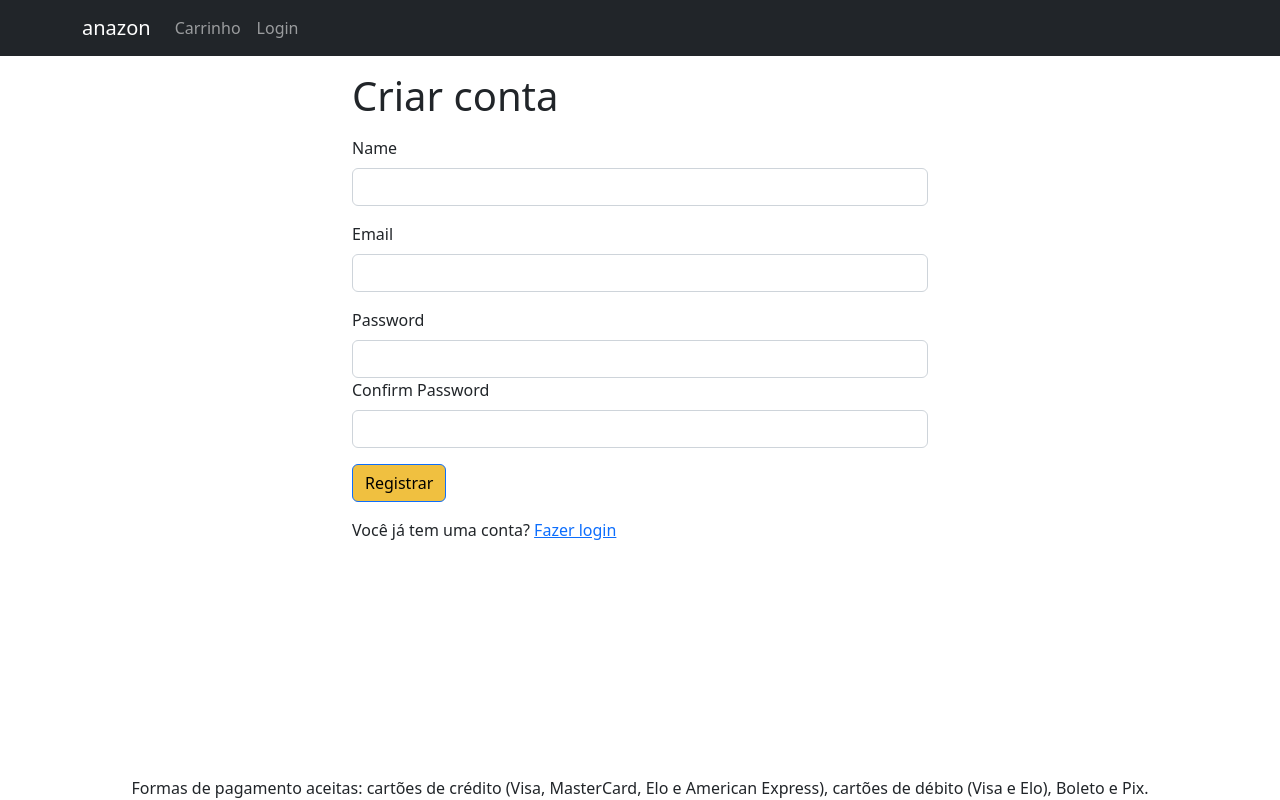
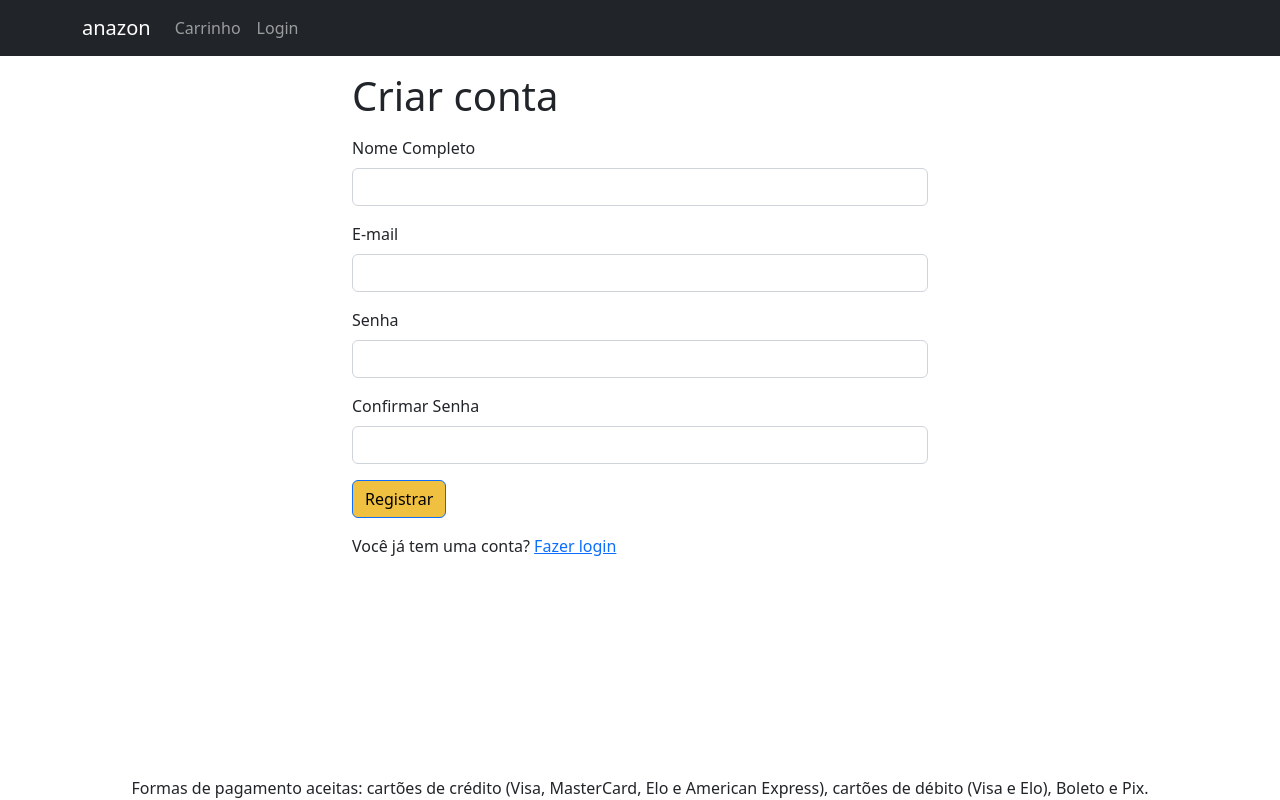
Before and after one commit to driven-education-cfigueiroa/projeto15-anazon-front, a React (Create React App) app: page /signup in a window 1280 px wide. Built offline with nearby package versions, Linux system fonts and the light colour scheme; no server answers.

Commit message:
feat: add Signup Page

```diff
--- a/src/pages/SignupPage.jsx
+++ b/src/pages/SignupPage.jsx
@@ -1,34 +1,86 @@
-import { Link, useLocation } from 'react-router-dom';
-import { Button, Container, Form } from 'react-bootstrap';
+import { Link, useLocation, useNavigate } from 'react-router-dom';
+import { Container, Form, Button } from 'react-bootstrap';
 import { Helmet } from 'react-helmet-async';
+import { api as axios } from '../services/api';
+import { useContext, useEffect, useState } from 'react';
+import { Store } from '../contexts/Store';
+import { toast } from 'react-toastify';
+import { getError } from '../utils/getError.js';
 
 export const SignupPage = () => {
+  const navigate = useNavigate();
   const { search } = useLocation();
   const redirectInUrl = new URLSearchParams(search).get('redirect');
   const redirect = redirectInUrl ? redirectInUrl : '/';
+
+  const [name, setName] = useState('');
+  const [email, setEmail] = useState('');
+  const [password, setPassword] = useState('');
+  const [confirmPassword, setConfirmPassword] = useState('');
+
+  const { state, dispatch: ctxDispatch } = useContext(Store);
+  const { userInfo } = state;
+  const submitHandler = async (e) => {
+    e.preventDefault();
+    if (password !== confirmPassword) {
+      toast.error('Senhas não conferem!');
+      return;
+    }
+    try {
+      const { data } = await axios.post('/api/users/signup', {
+        name,
+        email,
+        password,
+      });
+      ctxDispatch({ type: 'USER_SIGNIN', payload: data });
+      localStorage.setItem('userInfo', JSON.stringify(data));
+      navigate(redirect || '/');
+    } catch (error) {
+      console.log(error);
+      toast.error(getError(error));
+    }
+  };
+
+  useEffect(() => {
+    if (userInfo) {
+      navigate(redirect);
+    }
+  }, [navigate, redirect, userInfo]);
+
   return (
     <Container className="small-container">
       <Helmet>
         <title>Registro na Anazon</title>
       </Helmet>
       <h1 className="my-3">Criar conta</h1>
-      <Form>
+      <Form onSubmit={submitHandler}>
         <Form.Group className="mb-3" controlId="name">
-          <Form.Label>Name</Form.Label>
-          <Form.Control required />
+          <Form.Label>Nome Completo</Form.Label>
+          <Form.Control required onChange={(e) => setName(e.target.value)} />
         </Form.Group>
-
         <Form.Group className="mb-3" controlId="email">
-          <Form.Label>Email</Form.Label>
-          <Form.Control type="email" required />
+          <Form.Label>E-mail</Form.Label>
+          <Form.Control
+            type="email"
+            required
+            onChange={(e) => setEmail(e.target.value)}
+          />
         </Form.Group>
         <Form.Group className="mb-3" controlId="password">
-          <Form.Label>Password</Form.Label>
-          <Form.Control type="password" required />
-          <Form.Group className="mb-3" controlId="confirmPassword">
-            <Form.Label>Confirm Password</Form.Label>
-            <Form.Control type="password" required />
-          </Form.Group>
+          <Form.Label>Senha</Form.Label>
+          <Form.Control
+            type="password"
+            required
+            onChange={(e) => setPassword(e.target.value)}
+          />
+        </Form.Group>
+        <Form.Group className="mb-3" controlId="confirmPassword">
+          <Form.Label>Confirmar Senha</Form.Label>
+          <Form.Control
+            type="password"
+            required
+            onChange={(e) => setConfirmPassword(e.target.value)}
+          />
         </Form.Group>
         <div className="mb-3">
           <Button type="submit">Registrar</Button>
```
